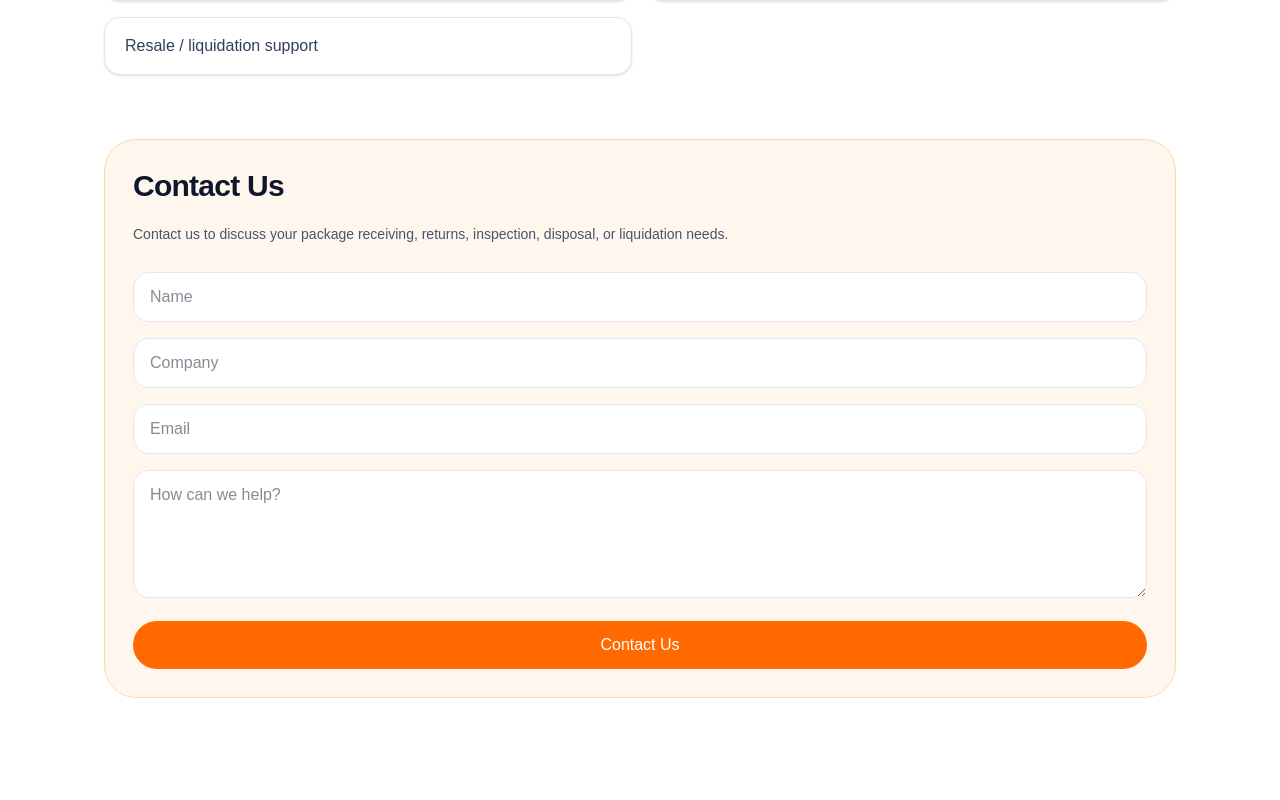
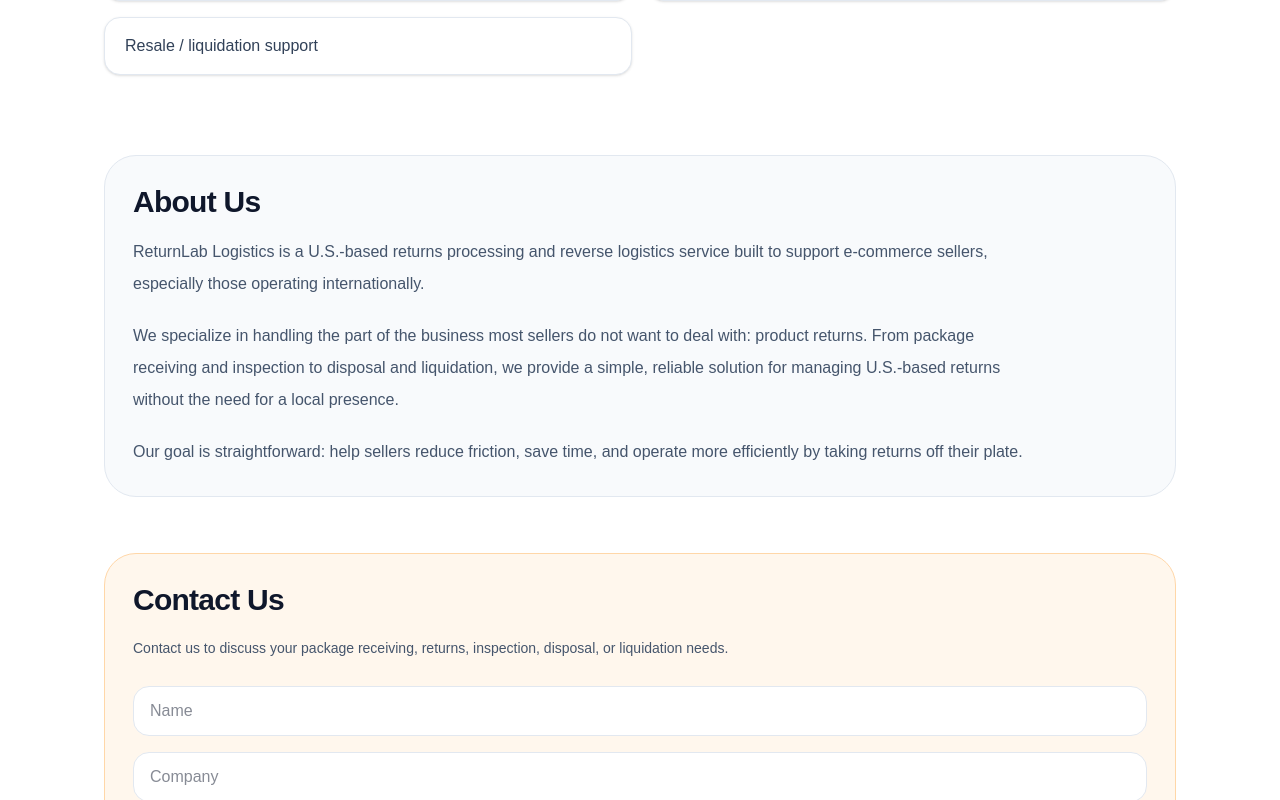
Before and after one commit to mmollat/Returnlab-site, a Next.js app: page / in a window 1280 px wide. Shown: the part 880-1680 px from the top of the page. Before the commit the page ends 1658 px from the top, so only its background shows below. Built offline with nearby package versions, Linux system fonts and the light colour scheme.

Commit message:
Add about us section

```diff
--- a/src/app/page.tsx
+++ b/src/app/page.tsx
@@ -50,7 +50,24 @@ export default function Home() {
         </div>
       </section>
 
-      <section id="contact" className="mx-auto max-w-6xl px-6 pb-20 md:px-10">
+      <section className="mx-auto max-w-6xl px-6 py-4 md:px-10">
+        <div className="rounded-[32px] border border-slate-200 bg-slate-50 p-7">
+          <h2 className="text-3xl font-semibold tracking-tight text-slate-900">About Us</h2>
+          <div className="mt-4 max-w-4xl space-y-5 text-base leading-8 text-slate-600">
+            <p>
+              ReturnLab Logistics is a U.S.-based returns processing and reverse logistics service built to support e-commerce sellers, especially those operating internationally.
+            </p>
+            <p>
+              We specialize in handling the part of the business most sellers do not want to deal with: product returns. From package receiving and inspection to disposal and liquidation, we provide a simple, reliable solution for managing U.S.-based returns without the need for a local presence.
+            </p>
+            <p>
+              Our goal is straightforward: help sellers reduce friction, save time, and operate more efficiently by taking returns off their plate.
+            </p>
+          </div>
+        </div>
+      </section>
+
+      <section id="contact" className="mx-auto max-w-6xl px-6 pb-20 pt-10 md:px-10">
         <div className="rounded-[32px] border border-orange-200 bg-orange-50 p-7">
           <h2 className="text-3xl font-semibold tracking-tight text-slate-900">Contact Us</h2>
           <p className="mt-4 max-w-2xl text-sm leading-7 text-slate-600">
```
